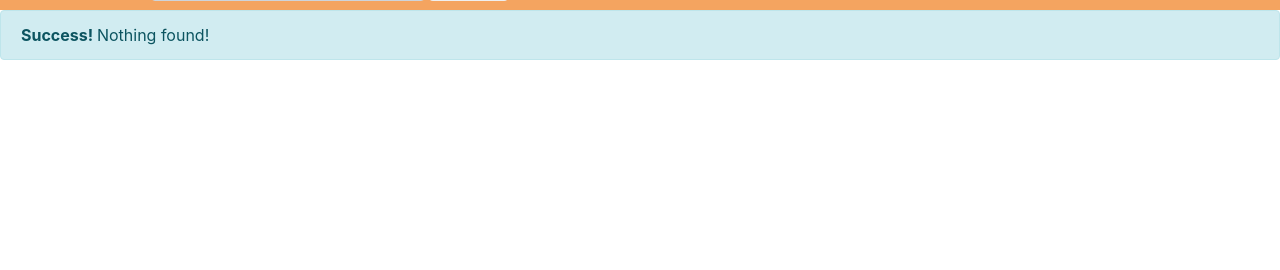
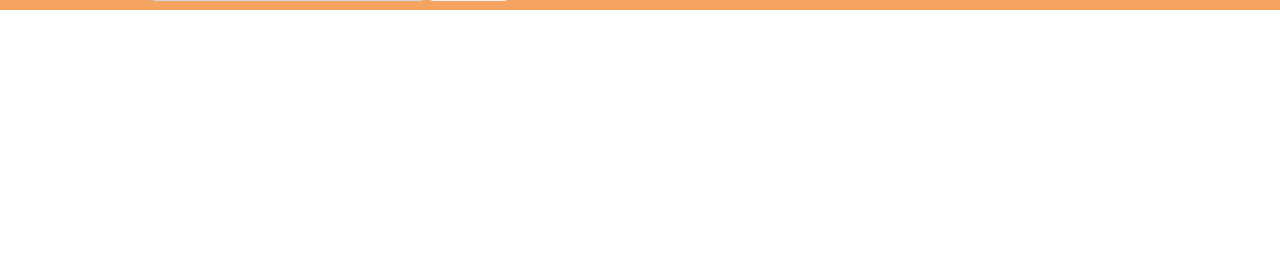
Before and after one commit to fantasy-is-absent/weiverkoob, a Flask app: template app/templates/index.html in a window 1280 px wide. Shown: the part 46-316 px from the top of the page. Run offline with Flask 2, Linux system fonts and the light colour scheme; the template is opened without the code that fills it, so the values that code supplies are empty; some libraries are stand-ins or nearby versions.

Commit message:
add message flashing 'nothing found'

```diff
--- a/app/routes.py
+++ b/app/routes.py
@@ -22,7 +22,10 @@ def index():
 	books_search = Books.query.filter(or_(Books.isbn.like(f"%{search}%"),
 									Books.title.like(f"%{search}%"),
 									Books.author.like(f"%{search}%"))).limit(12).all()
+	if not books_search:
+		flash("Error: Nothing found!")
 	return render_template("index.html", books_search = books_search)
+
 
 @app.route("/<string:isnbBook>")
 @login_required
--- a/app/templates/index.html
+++ b/app/templates/index.html
@@ -38,10 +38,5 @@
   				</li>
 			{% endfor %}
 		</ul>
-	{% else %}
-		<div class="alert alert-info">
-			<strong>Success! </strong>
-				Nothing found!
-		</div>
 	{% endif %}
 {% endblock %}
```
